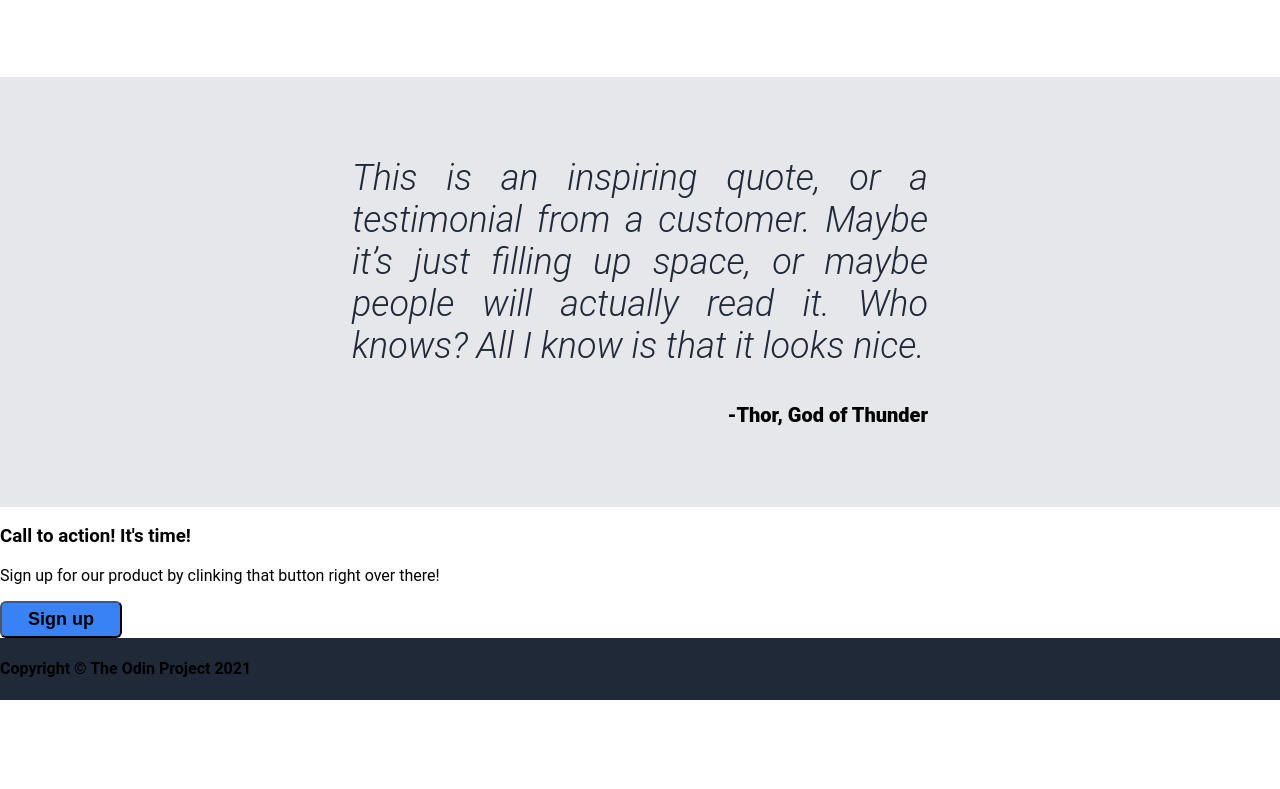
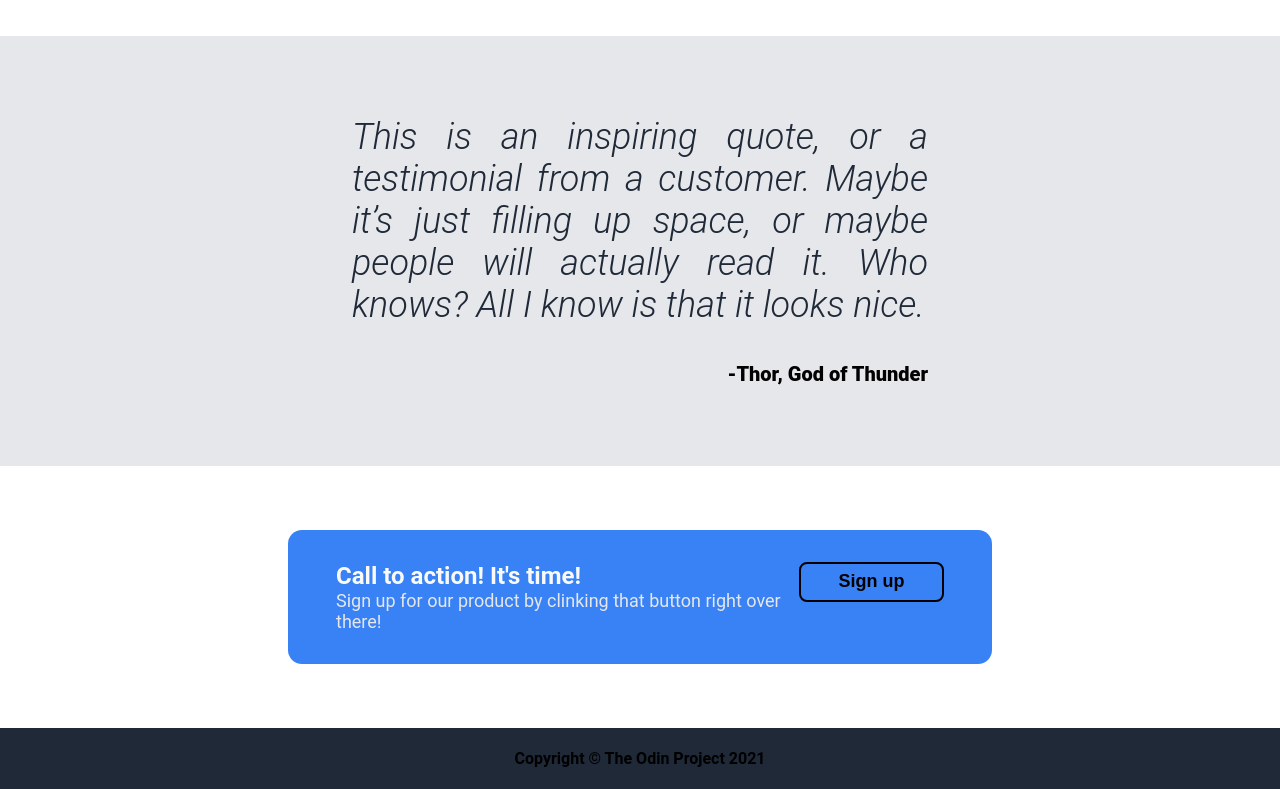
Before and after one commit to andersoncandid/odin-landing-page, a plain HTML site: page index.html in a window 1280 px wide. Shown: the part 1197-1986 px from the top of the page. Before the commit the page ends 1897 px from the top, so only its background shows below. Drawn offline with Linux system fonts and the light colour scheme.

Commit message:
Finish generic version

```diff
--- a/index.html
+++ b/index.html
@@ -103,15 +103,17 @@
 
     <!-- Call to Action -->
     <section class="cta">
-      <h3>Call to action! It's time!</h3>
-      <p class="cta__text">
-        Sign up for our product by clinking that button right over there!
-      </p>
+      <div class="cta_content">
+        <h3>Call to action! It's time!</h3>
+        <p class="cta__text">
+          Sign up for our product by clinking that button right over there!
+        </p>
+      </div>
       <button class="btn cta__btn">Sign up</button>
     </section>
 
     <footer>
-      <h4 class="footer__logo">Copyright © The Odin Project 2021</h4>
+      <h4>Copyright © The Odin Project 2021</h4>
     </footer>
   </body>
 </html>
--- a/style.css
+++ b/style.css
@@ -26,11 +26,14 @@ footer {
 }
 
 .btn {
+  width: 150px;
+  height: 40px;
   background-color: #3882f6;
-  border-radius: 6px;
+  border: 2px solid;
+  border-radius: 8px;
   font-size: 18px;
   font-weight: 900;
-  padding: 6px 26px 6px 26px;
+  padding: 4px 32px 4px 32px;
 }
 
 /* Header */
@@ -117,9 +120,7 @@ h2 {
 .info__cards {
   display: flex;
   flex-wrap: wrap;
-  justify-content: center;
-  align-content: center;
-  gap: 48px;
+  justify-content: space-between;
 }
 
 .info__fig {
@@ -162,3 +163,30 @@ h2 {
   text-align: right;
   font-weight: 900;
 }
+
+/* Call to Action Section */
+.cta {
+  margin: 4rem 18rem 4rem 18rem;
+  padding: 2rem 3rem;
+  border-radius: 14px;
+  background-color: #3882f6;
+  display: flex;
+  justify-content: space-around;
+}
+
+h3 {
+  margin: 0;
+  font-size: 24px;
+  color: #f9faf8;
+}
+
+.cta__text {
+  margin: 0;
+  font-size: 18px;
+  color: #e5e7eb;
+}
+
+/* Footer */
+h4 {
+  text-align: center;
+}
```
